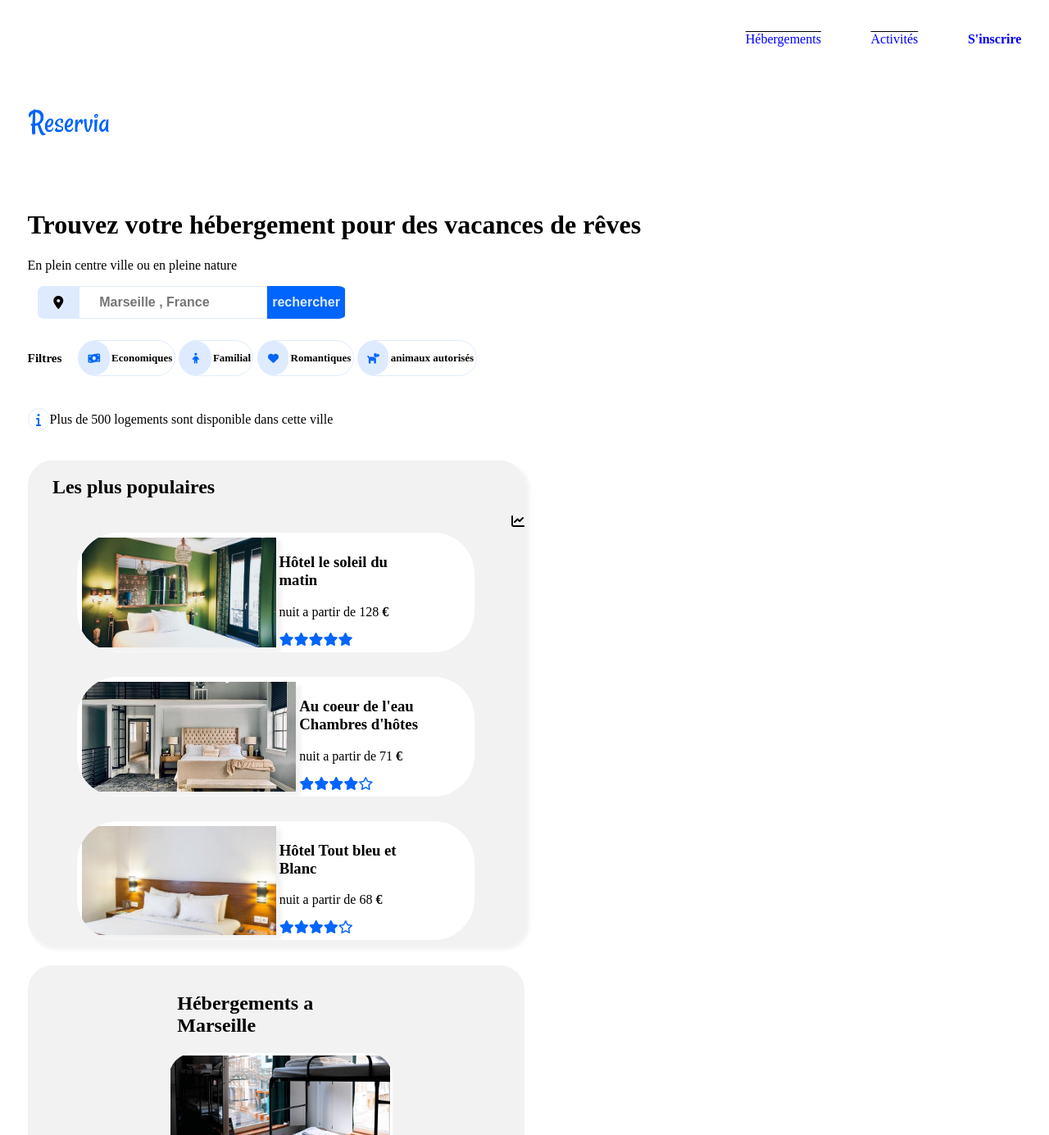
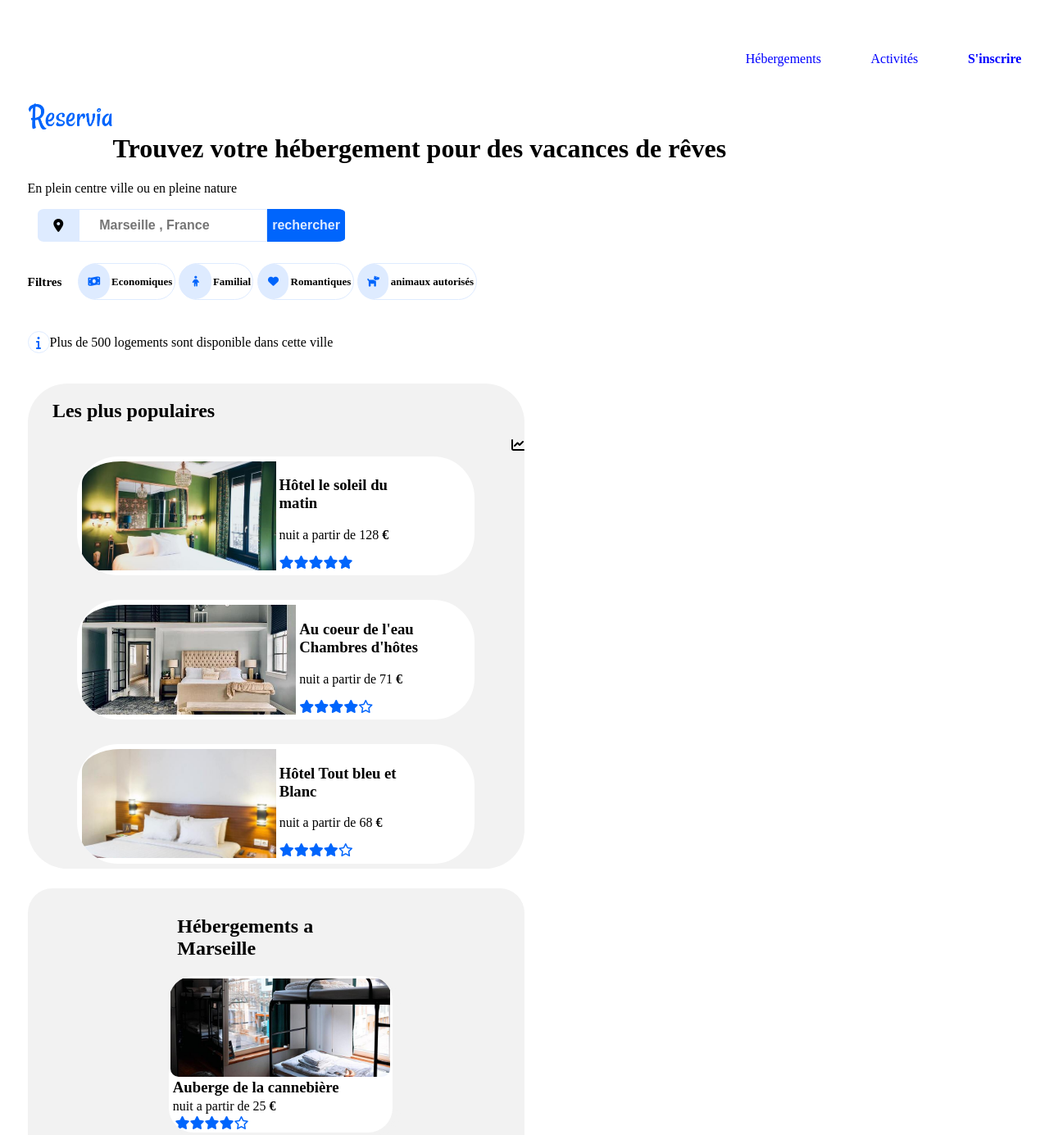
Before and after one commit to Eligriv-sined/VirgileDenis_2_19-07-2021, a plain HTML site: page Index_reservia.html in a window 1280 px wide. Shown: the top 1385 px of the page at 82% size. Drawn offline with Linux system fonts and the light colour scheme; a web font is replaced by a local one.

Commit message:
changement px en % / em

```diff
--- a/style.css
+++ b/style.css
@@ -67,10 +67,8 @@ header
     color: #0065fc;
 }
 
-.liens1, .liens2, .liens3:hover
-{
-    text-decoration: overline;
-}
+
+
 .headtitre a
 {
     text-decoration: none;
@@ -82,10 +80,10 @@ header
 
   .logohead
 {
-    display: flex;
-    width: 100px;
-    height: 50px;
+    width: 6.5em;
+    height: 3.125em;
     padding-top:3%;
+    float: left;
 
 
 }
@@ -95,16 +93,29 @@ header
  display: flex;
  justify-content: flex-end;
  align-items: center;
+ padding-top: 4.5%;
+
 
 }
 
+.liens1:hover
+{
+    text-decoration: overline;
+}
+.liens2:hover
+{
+    text-decoration: overline;
+}
+.lien3:hover
+{
+    text-decoration: overline;
+}
+
+
 .liens1
 {
-  display: flex;
-   align-items: center;
+
   margin-right: 5%;
-  height: 5em;
-
 
 }
 .liens3
@@ -336,7 +347,7 @@ header
     margin-bottom: 2%;
     width: 50%;
     margin-right: 10%;
-
+    box-shadow: 1% 3% 3% 1% #f2f2f2;
 
 }
 
@@ -349,7 +360,7 @@ header
     background-size: cover;
     background-repeat: no-repeat;
     border-radius: 10px;
-
+    box-shadow: 1% 3% 3% 1% #f2f2f2;
 }
 
 .port
@@ -361,7 +372,7 @@ header
     background-size: cover;
     background-repeat: no-repeat;
     border-radius: 10px;
-    box-shadow: 5px 5px 5px 1px #f2f2f2;
+    box-shadow: 1% 3% 3% 1% #f2f2f2;
 }
 
 .mouettes
@@ -373,7 +384,7 @@ header
     background-size: cover;
     background-repeat: no-repeat;
     border-radius: 10px;
-    box-shadow: 5px 5px 5px 1px #f2f2f2;
+    box-shadow: 1% 3% 3% 1% #f2f2f2;
 
 }
 
@@ -386,7 +397,7 @@ header
     background-size: cover;
     background-repeat: no-repeat;
     border-radius: 10px;
-    box-shadow: 5px 5px 5px 1px #f2f2f2;
+    box-shadow: 1% 3% 3% 1% #f2f2f2;
 
 }
 
@@ -400,7 +411,7 @@ header
     background-size: cover;
     background-repeat: no-repeat;
     border-radius: 10px;
-    box-shadow: 5px 5px 5px 1px #f2f2f2;
+    box-shadow: 1% 3% 3% 1% #f2f2f2;
 }
 
 .amina
@@ -412,7 +423,7 @@ header
     background-size: cover;
     background-repeat: no-repeat;
     border-radius: 10px;
-    box-shadow: 5px 5px 5px 1px #f2f2f2;
+    box-shadow: 1% 3% 3% 1% #f2f2f2;
 }
 .p2
 {
@@ -425,6 +436,7 @@ header
 .titresection2
 {
     margin-left: 5%;
+
 }
 
 .logopop
@@ -437,12 +449,11 @@ header
 #populaire
 {
     border:transparent 1px;
-    border-radius: 30px;
+    border-radius: 8%;
     background-color: #f2f2f2;
     width: 35%;
     flex-direction: column;
-
-    box-shadow: 5px 5px 5px 1px #f2f2f2;
+    box-shadow: 3% 3% 3% 3% #f2f2f2;
 }
 
 .soleil
@@ -452,8 +463,8 @@ header
     background-position: center;
     background-size: cover;
     background-repeat: no-repeat;
-    box-shadow: 5px 5px 5px 1px #f2f2f2;
-    border-radius: 30 30 30 0;
+    box-shadow: 3% 3% 3% 3% #f2f2f2;
+    border-radius:20% 0% 0% 0%;
 }
 
 .coeurdeau
@@ -463,8 +474,8 @@ header
     background-position: center;
     background-size: cover;
     background-repeat: no-repeat;
-    border-radius: 30 30 30 0;
-    box-shadow: 5px 5px 5px 1px #f2f2f2;
+    border-radius:20% 0% 0% 0%;
+    box-shadow: 3% 3% 3% 3% #f2f2f2;
 }
 
 .bleublanc
@@ -474,8 +485,8 @@ header
     background-position: center;
     background-size: cover;
     background-repeat: no-repeat;
-    border-radius: 30 30 30 0;
-    box-shadow: 5px 5px 5px 1px #f2f2f2;
+    border-radius:20% 0% 0% 0%;
+    box-shadow: 3% 3% 3% 3% #f2f2f2;
 
 }
 
```
